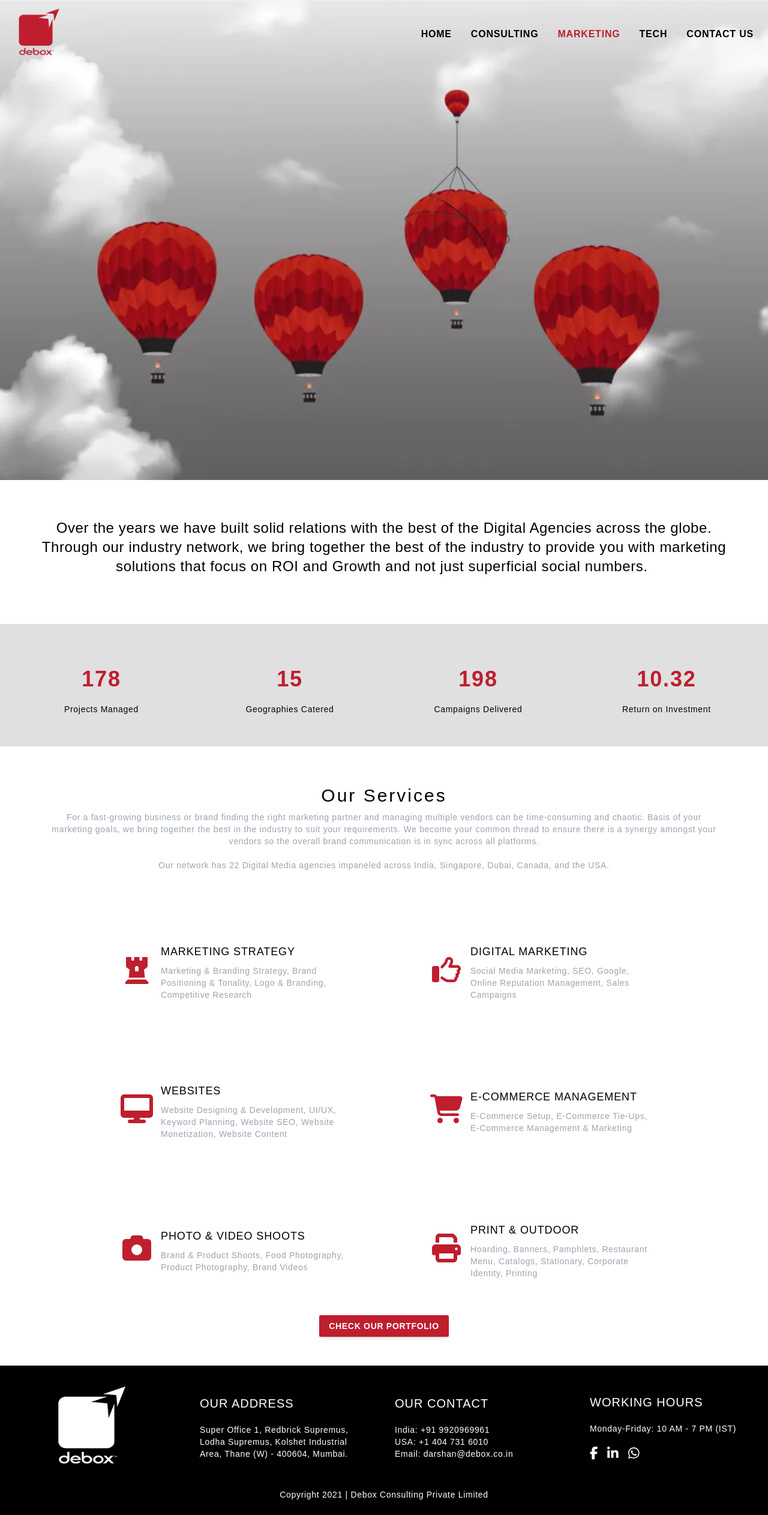
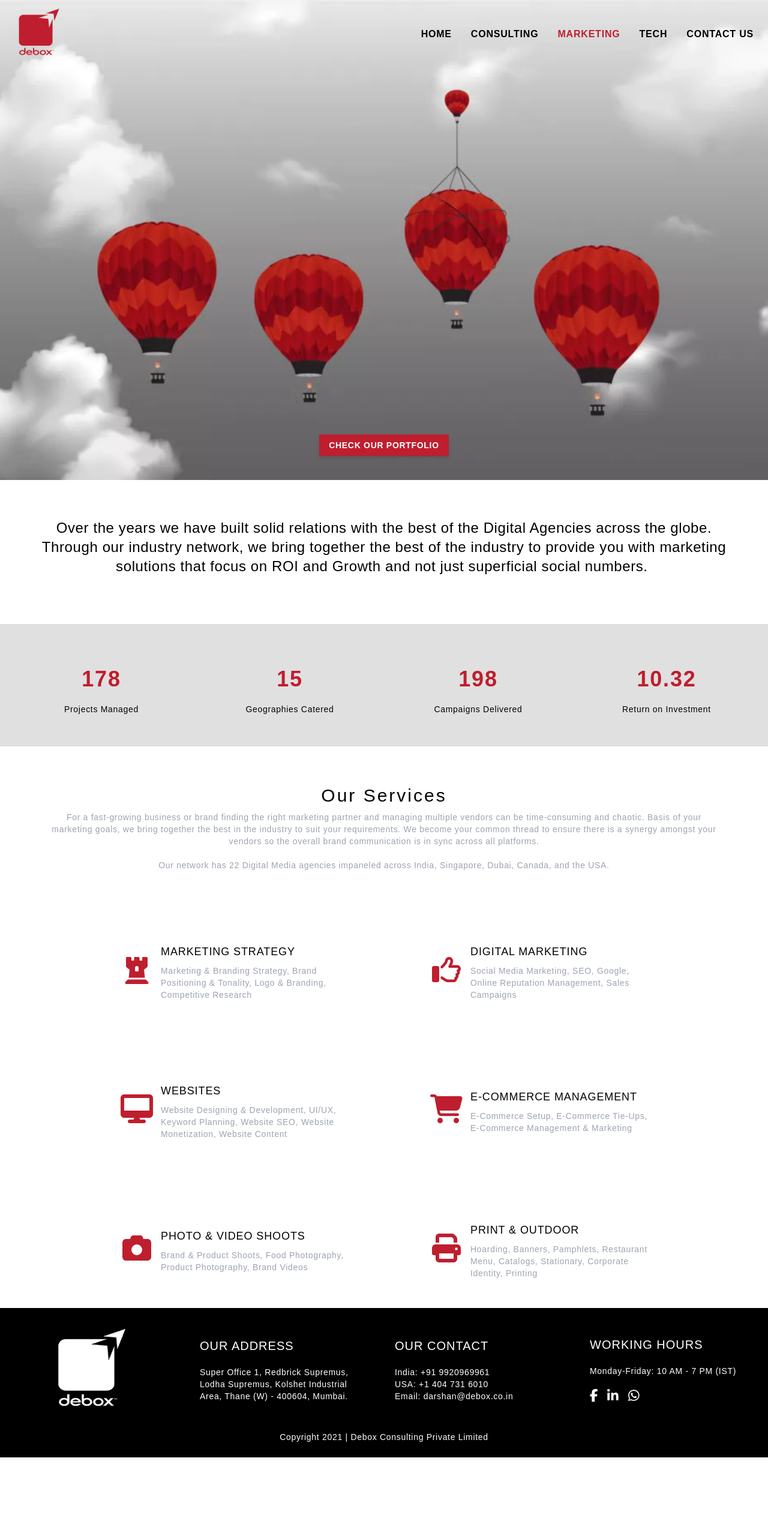
Before and after one commit to Debox-Mehank/DeboxWebsite, a Next.js app: page /marketing in a window 1280 px wide. Shown: the whole page at 60% size. After the commit the page ends 2429 px from the top, so only its background shows below. Built offline with nearby package versions, Linux system fonts and the light colour scheme.

Commit message:
url changes

```diff
--- a/components/reusable/TestimonialCard.tsx
+++ b/components/reusable/TestimonialCard.tsx
@@ -36,7 +36,7 @@ const TestimonialCard = ({
           </div>
         </div>
       </div>
-      <div className="w-full hidden md:hidden lg:block xl:block">
+      <div className="w-full hidden md:hidden lg:block xl:block md:px-32 lg:px-40 xl:px-48">
         <div className="flex items-center max-w-5xl mx-auto">
           <div className="bg-white py-8 pl-8 pr-14 shadow-md rounded-md">
             <h4 className="font-bold text-xl">{name}</h4>
--- a/pages/consulting.tsx
+++ b/pages/consulting.tsx
@@ -103,7 +103,14 @@ const teams_data: TeamCardProps[] = [
 const Consulting: NextPage = () => {
   return (
     <div className="w-full">
-      <div className="w-full h-screen bg-cover bg-center consulting-div"></div>
+      <div className="w-full h-screen bg-cover bg-center consulting-div relative">
+        <div className="absolute bottom-10 flex justify-center items-center w-full">
+          <Button
+            title="Check our Consulting Deck"
+            link="https://consulting.debox.co.in/"
+          />
+        </div>
+      </div>
       <h4 className="text-center text-lg md:text-2xl lg:text-2xl xl:text-2xl whitespace-pre-wrap p-4 md:p-16 lg:p-16 xl:p-16 leading-9 tracking-wide">
         {
           "We partner with businesses to build a Sustainable Growth path through\nsynergies of People, Processes and Technology."
@@ -175,12 +182,8 @@ const Consulting: NextPage = () => {
       </div>
       <div className="flex flex-col space-y-8 md:flex-row lg:flex-row xl:flex-row justify-around items-center w-full mt-4 mb-12">
         <Button
-          title="Check our Consulting Deck"
-          link="https://debox.co.in/consulting-portfolio/"
-        />
-        <Button
           title="Check our Risk Advisory Deck"
-          link="https://debox.co.in/risk-advisory/"
+          link="https://riskadvisory.debox.co.in/"
         />
       </div>
       <div className="flex justify-center items-center flex-col px-3 py-5 m-2 xl:px-15 xl:py-8 xl:m-4 select-none">
--- a/pages/custom-solutions.tsx
+++ b/pages/custom-solutions.tsx
@@ -15,6 +15,7 @@ import prm from "../assets/PRM_icon.png";
 import agency from "../assets/agency_icon.png";
 import Image from "next/image";
 import Link from "next/link";
+import Button from "../components/reusable/Button";
 
 interface OurProcess {
   icon: IconDefinition;
@@ -64,7 +65,14 @@ const process_data: OurProcess[] = [
 const CustomSolutionsPage = () => {
   return (
     <div className="w-full">
-      <div className="w-full h-screen bg-cover bg-center custom-solutions-div"></div>
+      <div className="w-full h-screen bg-cover bg-center custom-solutions-div relative">
+        <div className="flex justify-center items-center w-full absolute bottom-10">
+          <Button
+            title="CHECK OUR TECH PORTFOLIO"
+            link="https://tech.debox.co.in/"
+          />
+        </div>
+      </div>
       {/* 4 grid section */}
       <div className="flex justify-center items-center flex-col gap-8 px-3 mt-2 xl:px-20 xl:mt-4 select-none bg-testimonialsBg">
         <div className="grid grid-cols-1 md:grid-cols-2 lg:grid-cols-2 xl:grid-cols-2 w-full py-8">
--- a/pages/marketing.tsx
+++ b/pages/marketing.tsx
@@ -59,7 +59,14 @@ const services_data: MarketingService[] = [
 const Marketing: NextPage = () => {
   return (
     <div className="w-full">
-      <div className="w-full h-screen bg-cover bg-center marketing-div"></div>
+      <div className="w-full h-screen bg-cover bg-center marketing-div relative">
+        <div className="flex justify-center items-center w-full absolute bottom-10">
+          <Button
+            title="CHECK OUR PORTFOLIO"
+            link="https://marketing.debox.co.in/"
+          />
+        </div>
+      </div>
       <h4 className="text-center text-lg md:text-2xl lg:text-2xl xl:text-2xl whitespace-pre-wrap p-4 md:p-16 lg:p-16 xl:p-16 leading-9 tracking-wide">
         {
           "Over the years we have built solid relations with the best of the Digital Agencies across the globe. Through our industry network, we bring together the best of the industry to provide you with marketing solutions that focus on ROI and Growth and not just superficial social numbers. "
@@ -128,12 +135,6 @@ const Marketing: NextPage = () => {
           })}
         </div>
       </div>
-      <div className="flex justify-center items-center w-full mt-4 mb-12">
-        <Button
-          title="CHECK OUR PORTFOLIO"
-          link="https://debox.co.in/marketing-portfolio/"
-        />
-      </div>
     </div>
   );
 };
```
